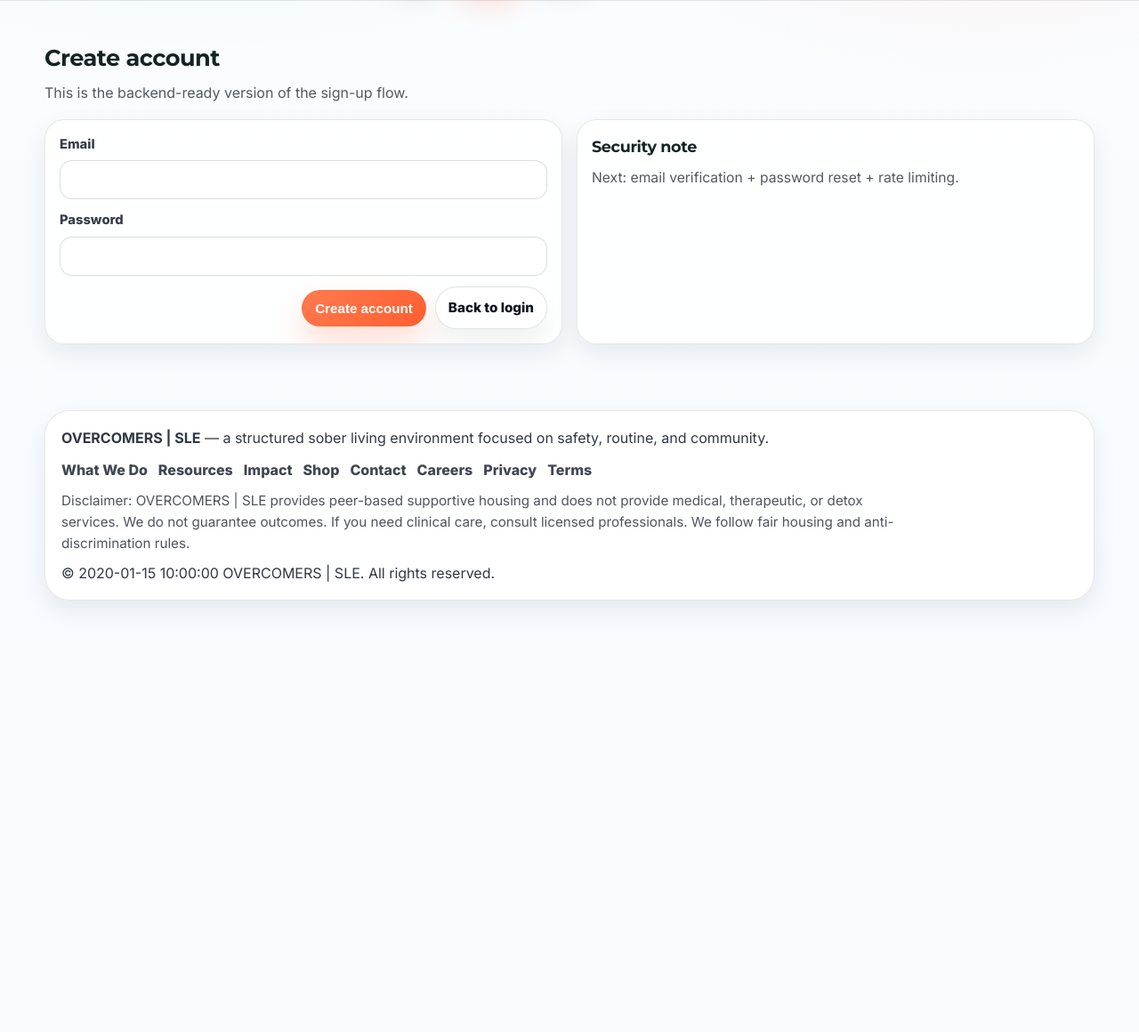
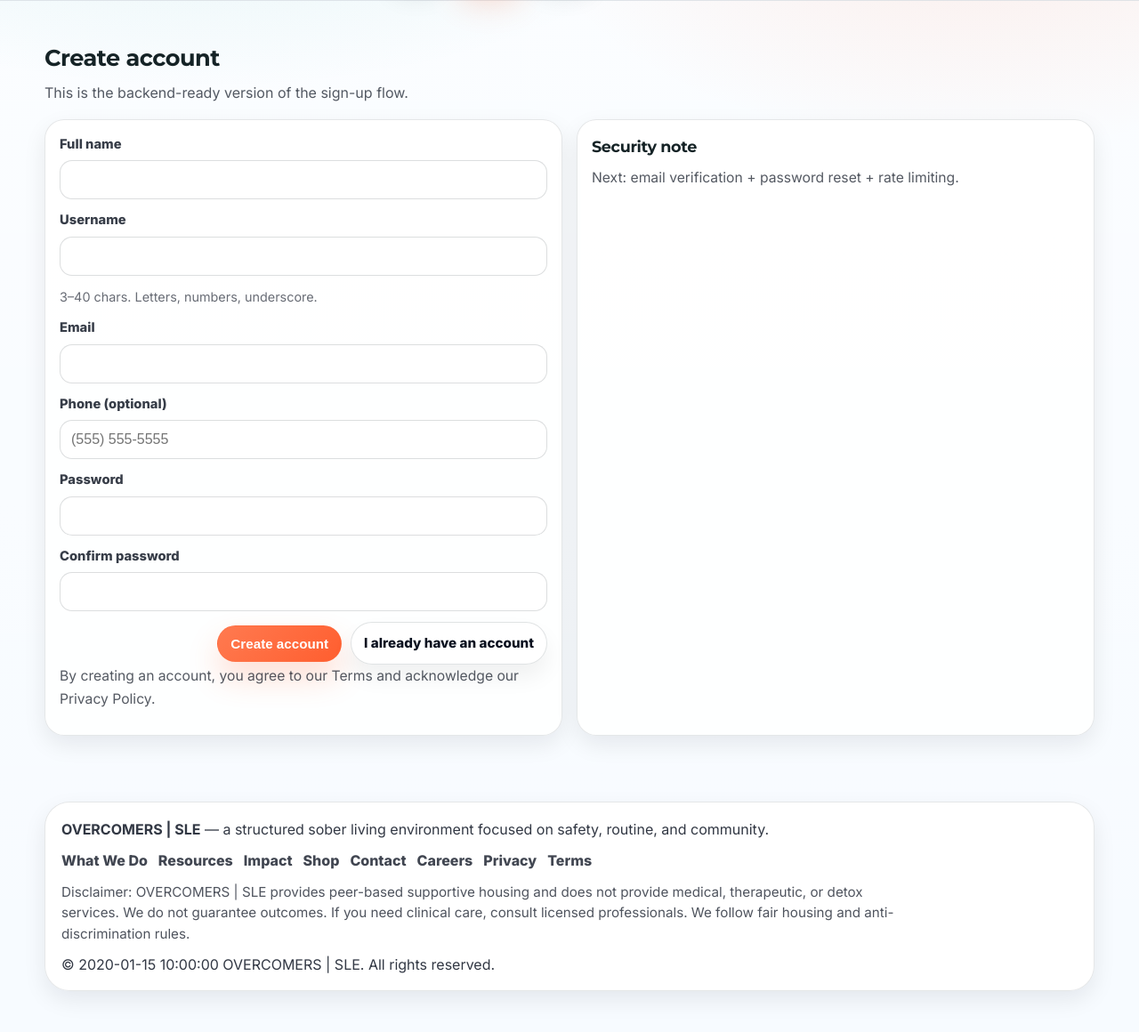
Before and after one commit to cryptoparcel/overcommers-sle, a Python web app: template app/templates/register.html in a window 1280 px wide. Shown: the part 417-1577 px from the top of the page at 89% size. Before the commit the page ends 1099 px from the top, so only its background shows below. Run offline with Jinja, Linux system fonts and the light colour scheme; the template is opened without the code that fills it: most values are stand-ins (such as "Sample title", 1, 10 or a date in 2020).

Commit message:
Add files via upload

```diff
--- a/app/models.py
+++ b/app/models.py
@@ -82,6 +82,9 @@ def ensure_default_pages():
         "resources": ("Resources", "## Resources\n\nA simple list of helpful links and guides.\n\n- Recovery support groups\n- Reentry services\n- Job training\n- Housing and benefits\n"),
         "impact": ("Impact", "## Why it matters\n\nStable housing, routines, and support can reduce relapse and recidivism.\n\n### What we track\n- Housing stability\n- Job placement\n- Program completion\n"),
         "careers": ("Careers", "## Careers\n\nWe’re building a team that leads with empathy, structure, and accountability.\n\nEmail: info@overcomerssle.com\n"),
+"privacy": ("Privacy Policy", "## Privacy Policy (California-focused)\n\n**Effective date:** 2026-01-22\n\nThis policy explains how we collect, use, and share information when you use our website.\n\n### Information we collect\n- **Contact info** (name, email, phone if you choose)\n- **Account info** (username, login security data)\n- **Application details** you submit through our forms\n- **Technical data** (IP address, device/browser info)\n\n### Why we collect it\n- To respond to messages and applications\n- To run the site safely (security, fraud prevention)\n- To improve the website experience\n\n### Sharing\nWe do **not** sell your personal information. We may share information with service providers (hosting, email delivery) only to operate the site.\n\n### Your California privacy rights\nDepending on whether we are a covered business under California privacy law, you may have rights such as **access/know**, **delete**, **correct**, and **opt out of sale or sharing**.\n\nTo request changes or ask questions, email **info@overcomerssle.com** with the subject line **\"Privacy Request\"**.\n\n### Cookies\nWe use essential cookies for login and security.\n\n### Changes\nWe may update this policy. The effective date will be updated above.\n"),
+"terms": ("Terms of Service", "## Terms of Service\n\n**Effective date:** 2026-01-22\n\nBy using this website, you agree to these terms.\n\n### No medical, legal, or professional advice\nContent on this site is for **general informational purposes** and is **not** medical, therapeutic, legal, or professional advice. Always seek qualified professionals for your situation.\n\n### No guarantees\nProgram participation, resources, and information do not guarantee outcomes.\n\n### Supportive housing notice\nWe provide supportive, peer-based sober living. We do not provide detox, clinical treatment, or therapy services.\n\n### Shop terms\nIf you purchase merchandise, products are provided \"as-is\" unless stated otherwise. Purchases are not donations and do not guarantee services or outcomes.\n\n### Limitation of liability\nTo the fullest extent permitted by law, we are not liable for indirect damages arising from use of the site.\n\n### Contact\nQuestions: **info@overcomerssle.com**\n")
+
         "contact": ("Contact", "## Contact\n\nEmail: info@overcomerssle.com\n\nPhone: (408) 123-4567\nGeneral: (805) 202-8473\n\nLumpia Bros Cafe (ownership entity):\n1187 W Grand Ave, Grover Beach, CA 93433\n"),
     }
     for slug, (title, body) in defaults.items():
--- a/app/templates/login.html
+++ b/app/templates/login.html
@@ -15,8 +15,8 @@
           <form method="post">
             {{ csrf_token() }}
             <div class="field">
-              <label for="email">Email</label>
-              <input id="email" name="email" type="email" required />
+              <label for="identifier">Email or username</label>
+              <input id="identifier" name="identifier" type="email" required />
             </div>
             <div class="field">
               <label for="password">Password</label>
--- a/app/templates/register.html
+++ b/app/templates/register.html
@@ -12,23 +12,48 @@
     <div class="grid">
       <div class="card" style="grid-column: span 6;">
         <div class="body">
-          <form method="post">
+          <form method="post" class="auth-form">
   {{ csrf_token() }}
+  <div class="grid-2">
+    <div class="field">
+      <label for="full_name">Full name</label>
+      <input id="full_name" name="full_name" type="text" autocomplete="name" required />
+    </div>
+    <div class="field">
+      <label for="username">Username</label>
+      <input id="username" name="username" type="text" autocomplete="username" required />
+      <div class="helptext">3–40 chars. Letters, numbers, underscore.</div>
+    </div>
+  </div>
+
+  <div class="grid-2">
     <div class="field">
       <label for="email">Email</label>
-              <input id="email" name="email" type="email" required />
+      <input id="email" name="email" type="email" autocomplete="email" required />
     </div>
     <div class="field">
+      <label for="phone">Phone (optional)</label>
+      <input id="phone" name="phone" type="tel" autocomplete="tel" placeholder="(555) 555-5555" />
+    </div>
+  </div>
+
+  <div class="grid-2">
+    <div class="field">
       <label for="password">Password</label>
-              <input id="password" name="password" type="password" minlength="8" required />
+      <input id="password" name="password" type="password" autocomplete="new-password" required />
     </div>
+    <div class="field">
+      <label for="password2">Confirm password</label>
+      <input id="password2" name="password2" type="password" autocomplete="new-password" required />
+    </div>
+  </div>
+
   <div class="actions">
     <button class="btn primary" type="submit">Create account</button>
-              <a class="btn" href="{{ url_for('auth.login') }}">Back to login</a>
+    <a class="btn ghost" href="{{ url_for('auth.login') }}">I already have an account</a>
   </div>
-            {% if error %}
-              <p style="color:#b91c1c; font-weight:800; margin:0;">{{ error }}</p>
-            {% endif %}
+
+  <p class="muted tiny">By creating an account, you agree to our <a href="{{ url_for('public.terms') }}">Terms</a> and acknowledge our <a href="{{ url_for('public.privacy') }}">Privacy Policy</a>.</p>
 </form>
         </div>
       </div>
```
Also changed, not shown: app/blueprints/auth.py (+16 -3 lines), app/static/assets/styles.css (+12 -0 lines). Lines whose indentation alone changed are shown as unchanged.
